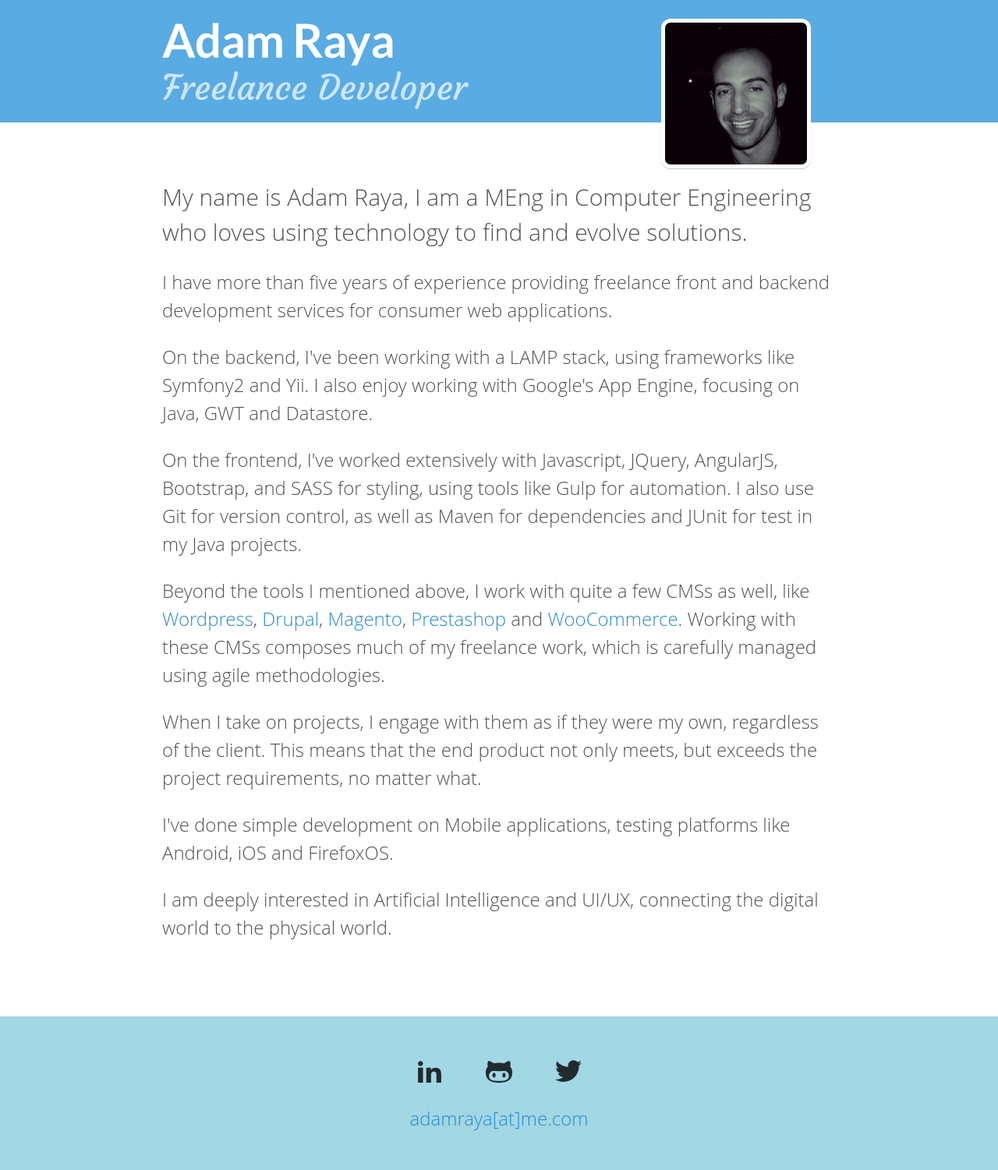
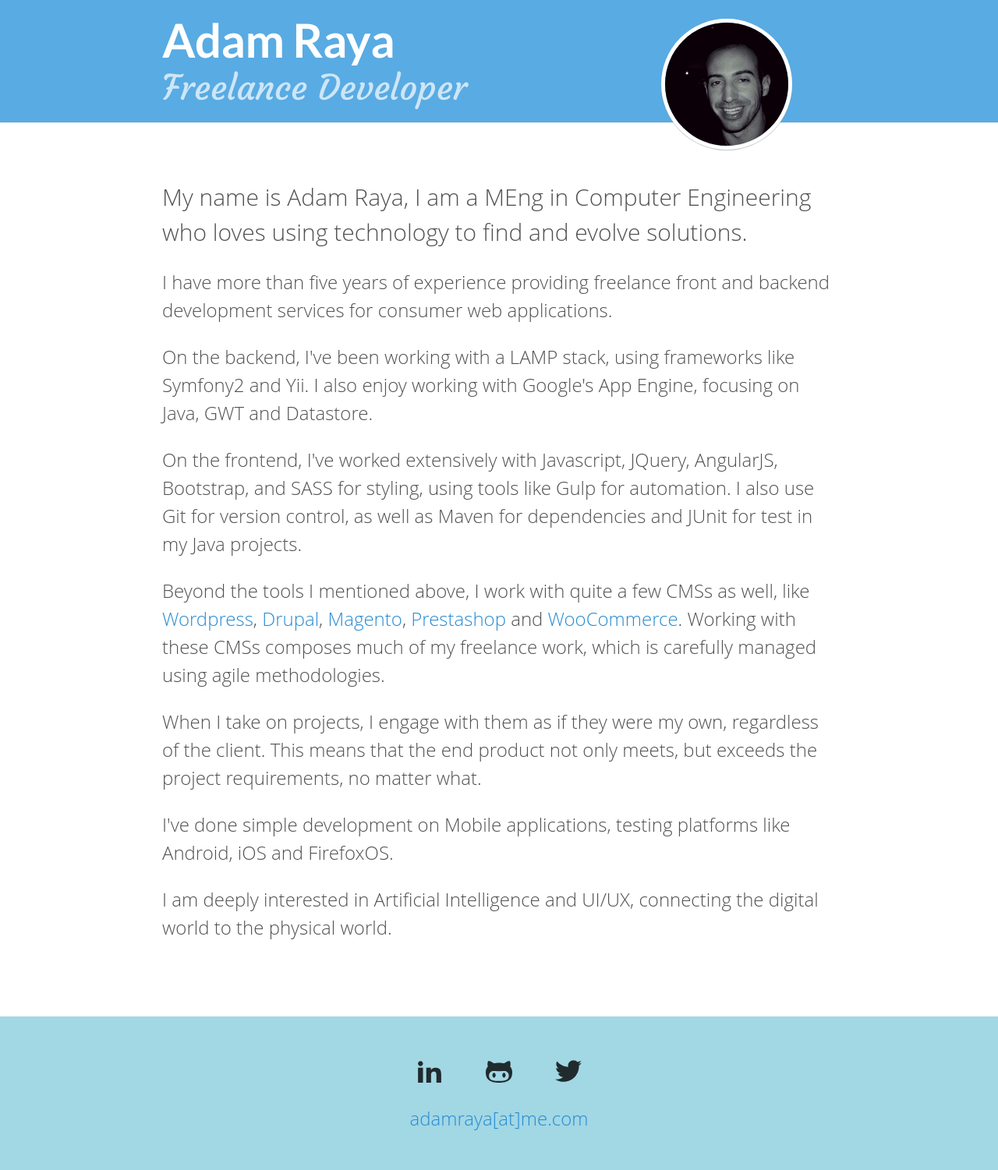
Before and after one commit to adamraya/adamraya.github.io, a Jekyll site: the page built from index.html, in a window 1280 px wide. Shown: the whole page at 78% size. Built offline with Jekyll 4.4.1, drawn with Linux system fonts in a browser that asks for light colours; Markdown is read by kramdown in place of the engine named in the settings; the list of posts is cut into pages by our own code.

Commit message:
Circular avatar

```diff
--- a/css/main.css
+++ b/css/main.css
@@ -1103,11 +1103,11 @@
   position: relative; }
 
 header > div > div > div > a > img {
-  width: 8em;
+  width: 7em;
   display: block;
   background: #fff;
   border: 5px solid #fff;
-  border-radius: 12px;
+  border-radius: 50%;
   box-shadow: 0 1px 1px rgba(136, 153, 166, 0.55); }
 
 @media (max-width: 48em) {
@@ -1121,13 +1121,12 @@
     margin-left: auto;
     margin-right: auto;
     width: 6em;
-    hieght: 6em;
     float: none;
     margin: 25px auto 20px;
     display: block;
     background: #fff;
     border: 4px solid #fff;
-    border-radius: 12px;
+    border-radius: 50%;
     box-shadow: 0 1px 1px rgba(136, 153, 166, 0.35); } }
 
 @media (min-width: 38em) {
```
Also changed, not shown: _scss/main.scss (+5 -6 lines).
